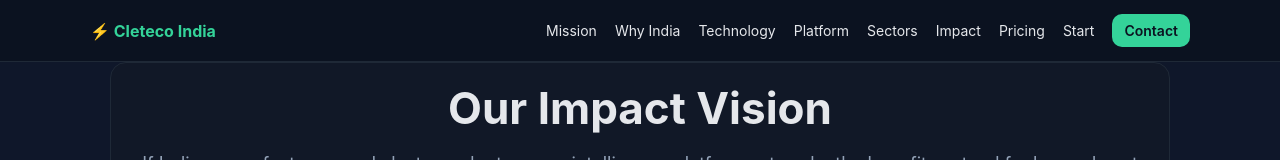
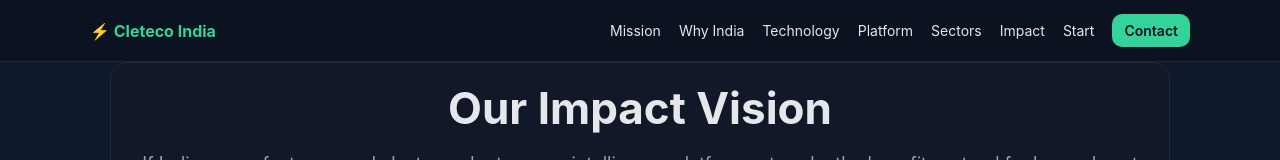
Before and after one commit to kapasi1234/cletecoindia, a plain HTML site: page impact.html in a window 1280 px wide. Shown: the top 160 px of the page. Drawn offline with Linux system fonts and the light colour scheme.

Commit message:
Update impact.html

```diff
--- a/impact.html
+++ b/impact.html
@@ -19,7 +19,6 @@
         <a href="platform.html">Platform</a>
         <a href="sectors.html">Sectors</a>
         <a href="impact.html">Impact</a>
-        <a href="pricing.html">Pricing</a>
         <a href="getting-started.html">Start</a>
         <a href="contact.html" class="cta">Contact</a>
       </nav>
```
